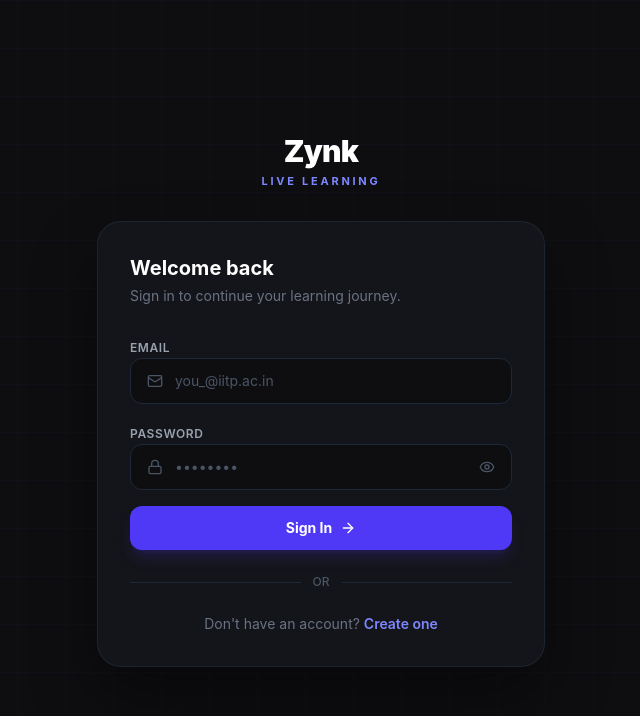
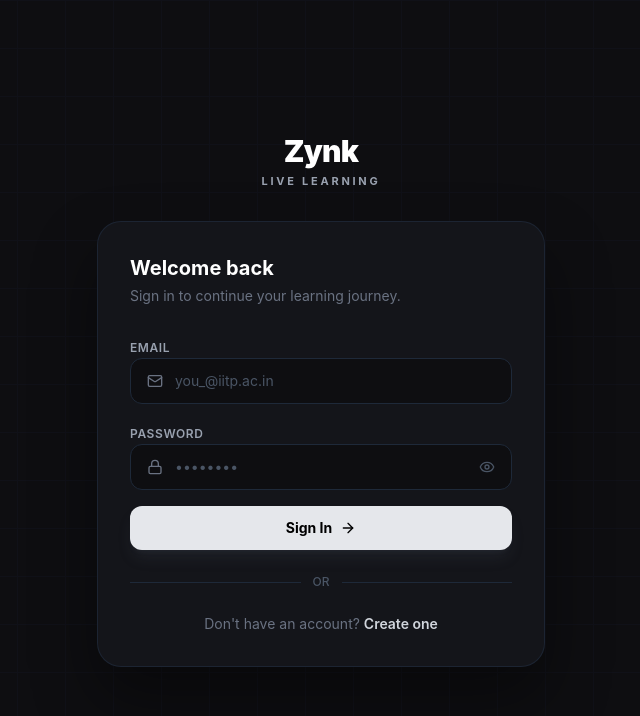
Before and after one commit to aayan873/Zynk, a React (Vite) app in the folder apps/frontend/: page /login in a window 1280 px wide. Shown: the top 716 px of the page, without its empty margins (319-959 px from the left). Built offline with nearby package versions, Linux system fonts and the light colour scheme; no server answers.

Commit message:
changed theme of login and signup page

```diff
--- a/apps/frontend/src/pages/Login.jsx
+++ b/apps/frontend/src/pages/Login.jsx
@@ -61,11 +61,11 @@
 
                 {/* Brand */}
                 <div className="text-center mb-8">
-                    {/* <div className="inline-flex items-center justify-center w-12 h-12 rounded-2xl bg-indigo-500/10 border border-indigo-500/20 mb-4">
-                        <Zap size={22} className="text-indigo-400" fill="currentColor" />
+                    {/* <div className="inline-flex items-center justify-center w-12 h-12 rounded-2xl bg-gray-500/10 border border-gray-500/20 mb-4">
+                        <Zap size={22} className="text-gray-400" fill="currentColor" />
                     </div> */}
                     <h1 className="text-3xl font-black text-white tracking-tight">Zynk</h1>
-                    <p className="text-[11px] font-bold tracking-[0.25em] text-indigo-400 uppercase mt-1">Live Learning</p>
+                    <p className="text-[11px] font-bold tracking-[0.25em] text-gray-400 uppercase mt-1">Live Learning</p>
                 </div>
 
                 {/* Form card */}
@@ -82,10 +82,10 @@
                             <label className="text-xs font-semibold text-gray-400 uppercase tracking-wider">Email</label>
                             <div className={`flex items-center gap-3 bg-[#0e0e11] border rounded-xl px-4 py-3 transition-all duration-200 ${
                                 focusedField === 'email'
-                                    ? 'border-indigo-500/60 ring-1 ring-indigo-500/20'
+                                    ? 'border-gray-500/60 ring-1 ring-gray-500/20'
                                     : 'border-gray-800 hover:border-gray-700'
                             }`}>
-                                <Mail size={16} className={`shrink-0 transition-colors ${focusedField === 'email' ? 'text-indigo-400' : 'text-gray-600'}`} />
+                                <Mail size={16} className={`shrink-0 transition-colors ${focusedField === 'email' ? 'text-gray-300' : 'text-gray-500'}`} />
                                 <input
                                     type="email"
                                     value={email}
@@ -105,10 +105,10 @@
                             <label className="text-xs font-semibold text-gray-400 uppercase tracking-wider">Password</label>
                             <div className={`flex items-center gap-3 bg-[#0e0e11] border rounded-xl px-4 py-3 transition-all duration-200 ${
                                 focusedField === 'password'
-                                    ? 'border-indigo-500/60 ring-1 ring-indigo-500/20'
+                                    ? 'border-gray-500/60 ring-1 ring-gray-500/20'
                                     : 'border-gray-800 hover:border-gray-700'
                             }`}>
-                                <Lock size={16} className={`shrink-0 transition-colors ${focusedField === 'password' ? 'text-indigo-400' : 'text-gray-600'}`} />
+                                <Lock size={16} className={`shrink-0 transition-colors ${focusedField === 'password' ? 'text-gray-300' : 'text-gray-500'}`} />
                                 <input
                                     type={showPassword ? 'text' : 'password'}
                                     value={password}
@@ -134,7 +134,7 @@
                         <button
                             type="submit"
                             disabled={loading}
-                            className="w-full mt-2 flex items-center justify-center gap-2 bg-indigo-600 hover:bg-indigo-500 disabled:opacity-60 disabled:cursor-not-allowed text-white font-bold py-3 rounded-xl transition-all duration-200 shadow-lg shadow-indigo-600/20 active:scale-[0.98] text-sm"
+                            className="w-full mt-2 flex items-center justify-center gap-2 bg-gray-200 hover:bg-gray-100 disabled:opacity-60 disabled:cursor-not-allowed text-black font-bold py-3 rounded-xl transition-all duration-200 shadow-lg shadow-gray-600/20 active:scale-[0.98] text-sm"
                         >
                             {loading ? (
                                 <>
@@ -162,7 +162,7 @@
                         Don't have an account?{' '}
                         <Link
                             to="/signup"
-                            className="text-indigo-400 hover:text-indigo-300 font-semibold transition-colors"
+                            className="text-gray-300 hover:text-gray-200 font-semibold transition-colors"
                         >
                             Create one
                         </Link>
--- a/apps/frontend/src/pages/Signup.jsx
+++ b/apps/frontend/src/pages/Signup.jsx
@@ -69,8 +69,8 @@
             />
 
             {/* Glow blobs */}
-            <div className="absolute top-[-10%] right-[-5%] w-72 h-72 bg-indigo-600/20 rounded-full blur-[100px] pointer-events-none" />
-            <div className="absolute bottom-[-10%] left-[-5%] w-96 h-96 bg-indigo-900/30 rounded-full blur-[120px] pointer-events-none" />
+            <div className="absolute top-[-10%] right-[-5%] w-72 h-72 bg-gray-600/20 rounded-full blur-[100px] pointer-events-none" />
+            <div className="absolute bottom-[-10%] left-[-5%] w-96 h-96 bg-gray-900/20 rounded-full blur-[120px] pointer-events-none" />
 
             {/* Card */}
             <div className="relative w-full max-w-md my-8">
@@ -81,7 +81,7 @@
                         <Zap size={22} className="text-indigo-400" fill="currentColor" />
                     </div> */}
                     <h1 className="text-3xl font-black text-white tracking-tight">Zynk</h1>
-                    <p className="text-[11px] font-bold tracking-[0.25em] text-indigo-400 uppercase mt-1">Live Learning</p>
+                    <p className="text-[11px] font-bold tracking-[0.25em] text-gray-400 uppercase mt-1">Live Learning</p>
                 </div>
 
                 {/* Form card */}
@@ -104,12 +104,12 @@
                                         onClick={() => setRole(value)}
                                         className={`flex flex-col items-start gap-1 p-3 rounded-xl border text-left transition-all duration-150 ${
                                             role === value
-                                                ? 'bg-indigo-500/10 border-indigo-500/50 text-white'
+                                                ? 'bg-gray-500/10 border-gray-500/50 text-white'
                                                 : 'bg-[#0e0e11] border-gray-800 text-gray-500 hover:border-gray-700 hover:text-gray-300'
                                         }`}
                                     >
                                         <div className="flex items-center gap-2">
-                                            <Icon size={15} className={role === value ? 'text-indigo-400' : 'text-gray-600'} />
+                                            <Icon size={15} className={role === value ? 'text-gray-200' : 'text-gray-600'} />
                                             <span className="text-sm font-semibold">{label}</span>
                                         </div>
                                         <span className="text-[11px] text-gray-500 leading-tight">{desc}</span>
@@ -123,10 +123,10 @@
                             <label className="text-xs font-semibold text-gray-400 uppercase tracking-wider">Full Name</label>
                             <div className={`flex items-center gap-3 bg-[#0e0e11] border rounded-xl px-4 py-3 transition-all duration-200 ${
                                 focusedField === 'name'
-                                    ? 'border-indigo-500/60 ring-1 ring-indigo-500/20'
+                                    ? 'border-gray-500/60 ring-1 ring-gray-500/20'
                                     : 'border-gray-800 hover:border-gray-700'
                             }`}>
-                                <User size={16} className={`shrink-0 transition-colors ${focusedField === 'name' ? 'text-indigo-400' : 'text-gray-600'}`} />
+                                <User size={16} className={`shrink-0 transition-colors ${focusedField === 'name' ? 'text-gray-200' : 'text-gray-600'}`} />
                                 <input
                                     type="text"
                                     value={fullName}
@@ -146,10 +146,10 @@
                             <label className="text-xs font-semibold text-gray-400 uppercase tracking-wider">Email</label>
                             <div className={`flex items-center gap-3 bg-[#0e0e11] border rounded-xl px-4 py-3 transition-all duration-200 ${
                                 focusedField === 'email'
-                                    ? 'border-indigo-500/60 ring-1 ring-indigo-500/20'
+                                    ? 'border-gray-500/60 ring-1 ring-gray-500/20'
                                     : 'border-gray-800 hover:border-gray-700'
                             }`}>
-                                <Mail size={16} className={`shrink-0 transition-colors ${focusedField === 'email' ? 'text-indigo-400' : 'text-gray-600'}`} />
+                                <Mail size={16} className={`shrink-0 transition-colors ${focusedField === 'email' ? 'text-gray-200' : 'text-gray-600'}`} />
                                 <input
                                     type="email"
                                     value={email}
@@ -169,10 +169,10 @@
                             <label className="text-xs font-semibold text-gray-400 uppercase tracking-wider">Password</label>
                             <div className={`flex items-center gap-3 bg-[#0e0e11] border rounded-xl px-4 py-3 transition-all duration-200 ${
                                 focusedField === 'password'
-                                    ? 'border-indigo-500/60 ring-1 ring-indigo-500/20'
+                                    ? 'border-gray-500/60 ring-1 ring-gray-500/20'
                                     : 'border-gray-800 hover:border-gray-700'
                             }`}>
-                                <Lock size={16} className={`shrink-0 transition-colors ${focusedField === 'password' ? 'text-indigo-400' : 'text-gray-600'}`} />
+                                <Lock size={16} className={`shrink-0 transition-colors ${focusedField === 'password' ? 'text-gray-200' : 'text-gray-600'}`} />
                                 <input
                                     type={showPassword ? 'text' : 'password'}
                                     value={password}
@@ -220,7 +220,7 @@
                         <button
                             type="submit"
                             disabled={loading}
-                            className="w-full mt-2 flex items-center justify-center gap-2 bg-indigo-600 hover:bg-indigo-500 disabled:opacity-60 disabled:cursor-not-allowed text-white font-bold py-3 rounded-xl transition-all duration-200 shadow-lg shadow-indigo-600/20 active:scale-[0.98] text-sm"
+                            className="w-full mt-2 flex items-center justify-center gap-2 bg-gray-200 hover:bg-gray-100 disabled:opacity-60 disabled:cursor-not-allowed text-black font-bold py-3 rounded-xl transition-all duration-200 shadow-lg shadow-black-600/20 active:scale-[0.98] text-sm"
                         >
                             {loading ? (
                                 <>
@@ -248,7 +248,7 @@
                         Already have an account?{' '}
                         <Link
                             to="/login"
-                            className="text-indigo-400 hover:text-indigo-300 font-semibold transition-colors"
+                            className="text-gray-300 hover:text-gray-200 font-semibold transition-colors"
                         >
                             Sign in
                         </Link>
```
